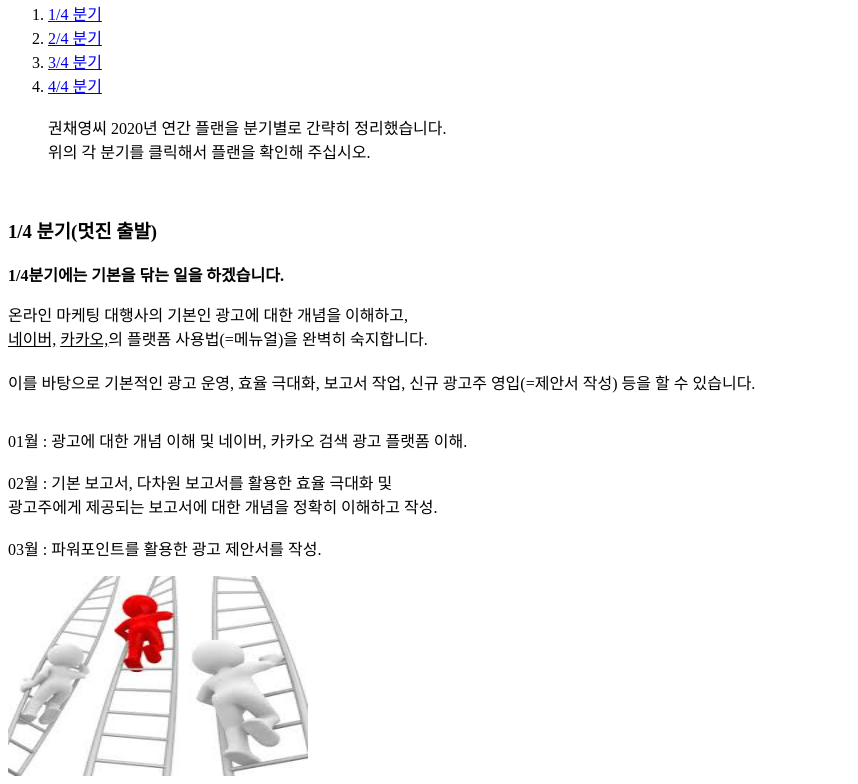
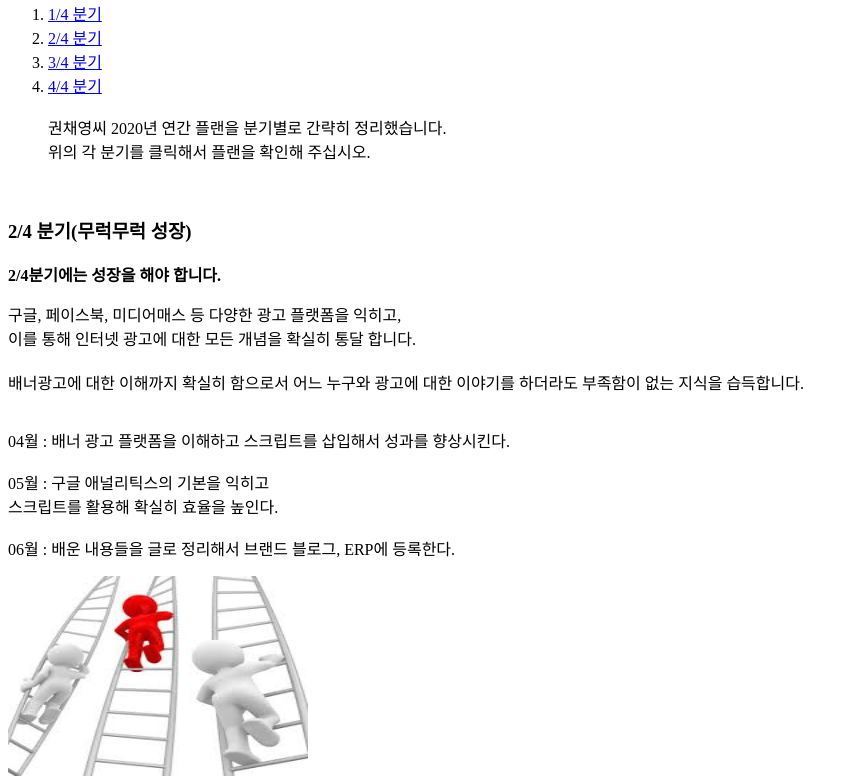
Before and after one commit to kwongwangsub/bigdata, a plain HTML site: page 2.html in a window 1280 px wide. Shown: the part 74-858 px from the top of the page, without its empty margins (0-858 px from the left). Drawn offline with Linux system fonts and the light colour scheme.

Commit message:
2분기까지만 정리

```diff
--- a/2.html
+++ b/2.html
@@ -10,20 +10,22 @@
     권채영씨 2020년 연간 플랜을 분기별로 간략히 정리했습니다.<br> 위의 각 분기를 클릭해서 플랜을 확인해 주십시오.
   </ol>
 <br>
-    <h3>1/4 분기(멋진 출발)</h3>
-    <strong>1/4분기에는 기본을 닦는 일을 하겠습니다.</strong>
-    <p>온라인 마케팅 대행사의 기본인 광고에 대한 개념을 이해하고,<br><u>네이버,</u> <u>카카오,</u>의 플랫폼 사용법(=메뉴얼)을 완벽히 숙지합니다.</p>
+    <h3>2/4 분기(무럭무럭 성장)</h3>
+    <strong>2/4분기에는 성장을 해야 합니다.</strong>
+    <p>구글, 페이스북, 미디어매스 등 다양한 광고 플랫폼을 익히고,<br>
+      이를 통해 인터넷 광고에 대한 모든 개념을 확실히 통달 합니다.
+    </p>
     <p style="margin-top:20px;">
-      이를 바탕으로 기본적인 광고 운영, 효율 극대화, 보고서 작업, 신규 광고주 영입(=제안서 작성) 등을 할 수 있습니다.
+      배너광고에 대한 이해까지 확실히 함으로서 어느 누구와 광고에 대한 이야기를 하더라도 부족함이 없는 지식을 습득합니다.
     </p>
     <p>
     <!-- 들어쓰기는 어떻게 하는 걸까?-->
       <br>
-        01월 : 광고에 대한 개념 이해 및 네이버, 카카오 검색 광고 플랫폼 이해.
+        04월 : 배너 광고 플랫폼을 이해하고 스크립트를 삽입해서 성과를 향상시킨다.
       <br><br>
-        02월 : 기본 보고서, 다차원 보고서를 활용한 효율 극대화 및 <br>광고주에게 제공되는 보고서에 대한 개념을 정확히 이해하고 작성.
+        05월 : 구글 애널리틱스의 기본을 익히고<br>스크립트를 활용해 확실히 효율을 높인다.
       <br><br>
-        03월 : 파워포인트를 활용한 광고 제안서를 작성.
+        06월 : 배운 내용들을 글로 정리해서 브랜드 블로그, ERP에 등록한다.
      </p>
      <img src="2.jpg" width="300px" height="200" alt="성장">
 
```
Also changed, not shown: 1.html (+4 -2 lines), 3.html (+1 -1 lines), 4.html (+1 -1 lines).
